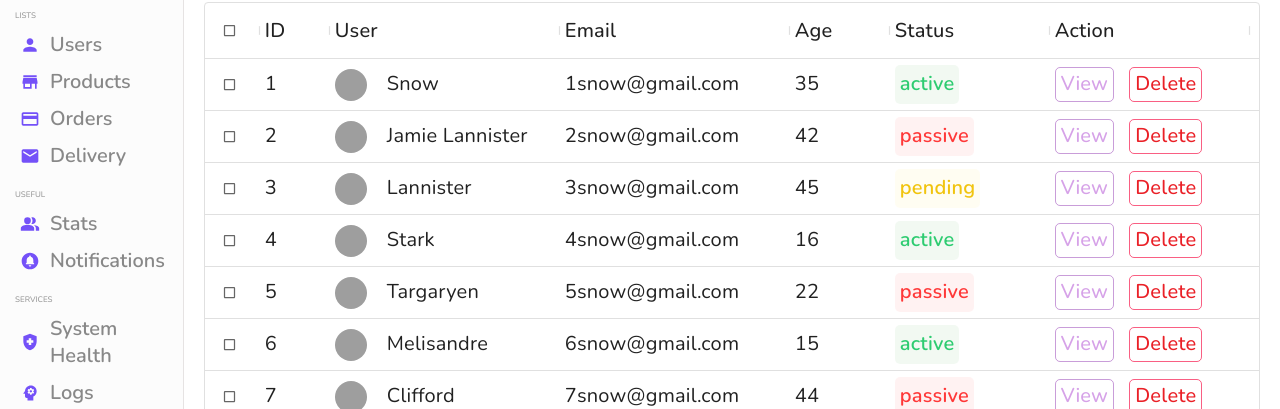
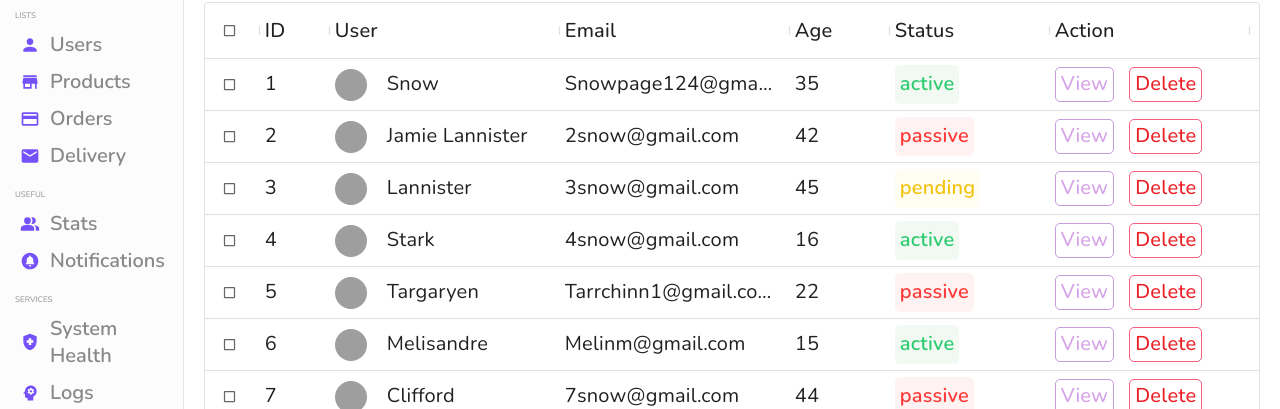
Before and after one commit to DevAnonitos/Dashboard_Reactjs, a React (Create React App) app: page /users in a window 1280 px wide. Shown: the part 125-534 px from the top of the page. Built offline with nearby package versions, Linux system fonts and the light colour scheme; grey boxes are pictures that could not be loaded.

Commit message:
update-src

```diff
--- a/src/datatablesource.js
+++ b/src/datatablesource.js
@@ -45,7 +45,7 @@ export const userColumns = [
       username: "Snow",
       img: "https://images.pexels.com/photos/1820770/pexels-photo-1820770.jpeg?auto=compress&cs=tinysrgb&dpr=2&w=500",
       status: "active",
-      email: "1snow@gmail.com",
+      email: "Snowpage124@gmail.com",
       age: 35,
     },
     {
@@ -76,7 +76,7 @@ export const userColumns = [
         id: 5,
         username: "Targaryen",
         img: "https://images.pexels.com/photos/1820770/pexels-photo-1820770.jpeg?auto=compress&cs=tinysrgb&dpr=2&w=500",
-        email: "5snow@gmail.com",
+        email: "Tarrchinn1@gmail.com",
         status: "passive",
         age: 22,
     },
@@ -84,7 +84,7 @@ export const userColumns = [
         id: 6,
         username: "Melisandre",
         img: "https://images.pexels.com/photos/1820770/pexels-photo-1820770.jpeg?auto=compress&cs=tinysrgb&dpr=2&w=500",
-        email: "6snow@gmail.com",
+        email: "Melinm@gmail.com",
         status: "active",
         age: 15,
     },
```
Also changed, not shown: 1 other file (tests, documents, lock files or other folders).
